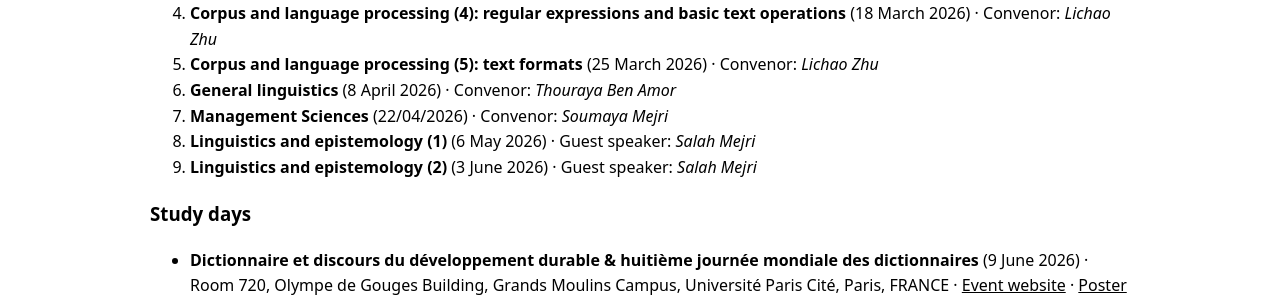
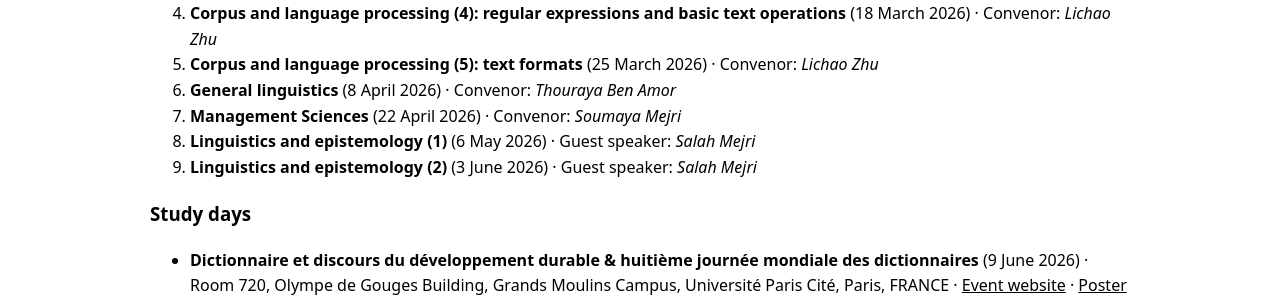
Before and after one commit to d3tip-phc-utique/d3tip-phc-utique.github.io, a Jekyll site: the page built from en/events.md, in a window 1280 px wide and 900 px high. Shown: the part 409-709 px from the top of the window. Built offline with Jekyll 4.4.1, drawn with Linux system fonts in a browser that asks for light colours.

Commit message:
Update events.md

```diff
--- a/en/events.md
+++ b/en/events.md
@@ -15,7 +15,7 @@ permalink: /en/events/
 4. **Corpus and language processing (4): regular expressions and basic text operations** (18 March 2026) · Convenor: *Lichao Zhu*
 5. **Corpus and language processing (5): text formats** (25 March 2026) · Convenor: *Lichao Zhu*
 6. **General linguistics** (8 April 2026) · Convenor: *Thouraya Ben Amor*
-7. **Management Sciences** (22/04/2026) · Convenor: *Soumaya Mejri*
+7. **Management Sciences** (22 April 2026) · Convenor: *Soumaya Mejri*
 8. **Linguistics and epistemology (1)** (6 May 2026) · Guest speaker: *Salah Mejri*
 9. **Linguistics and epistemology (2)** (3 June 2026) · Guest speaker: *Salah Mejri*
 
```
